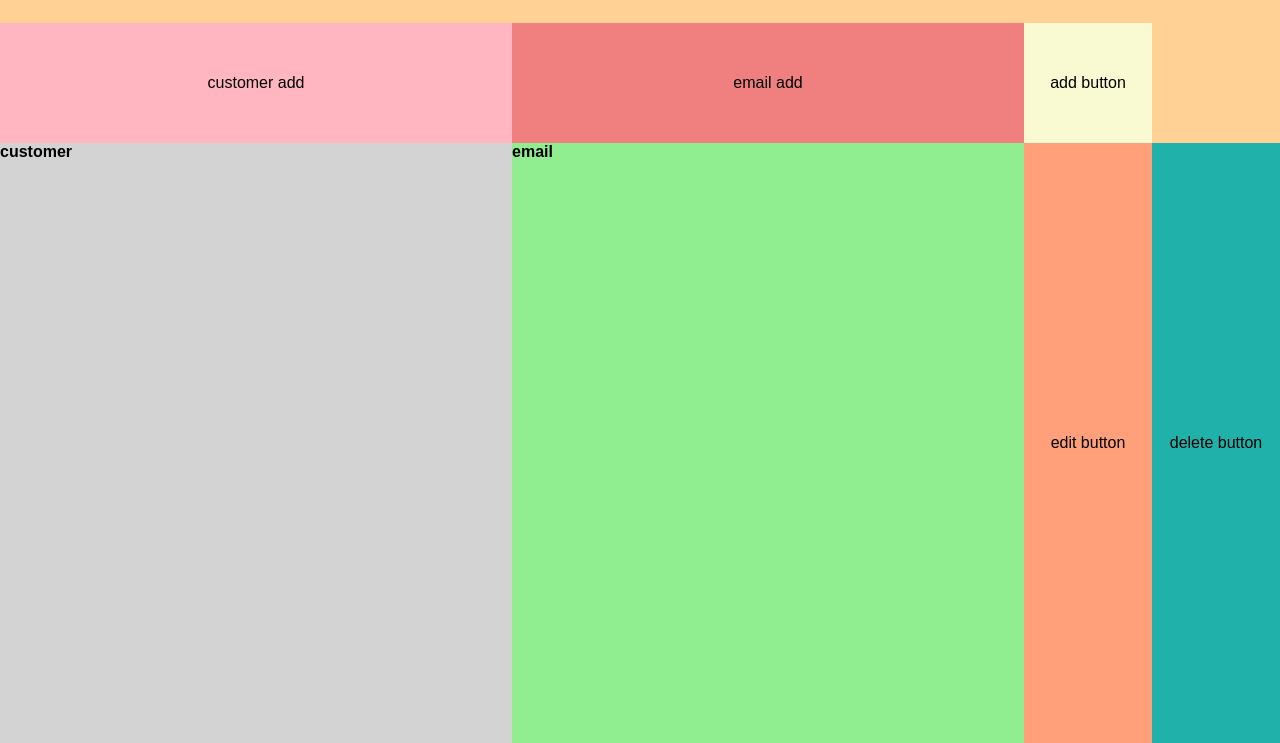
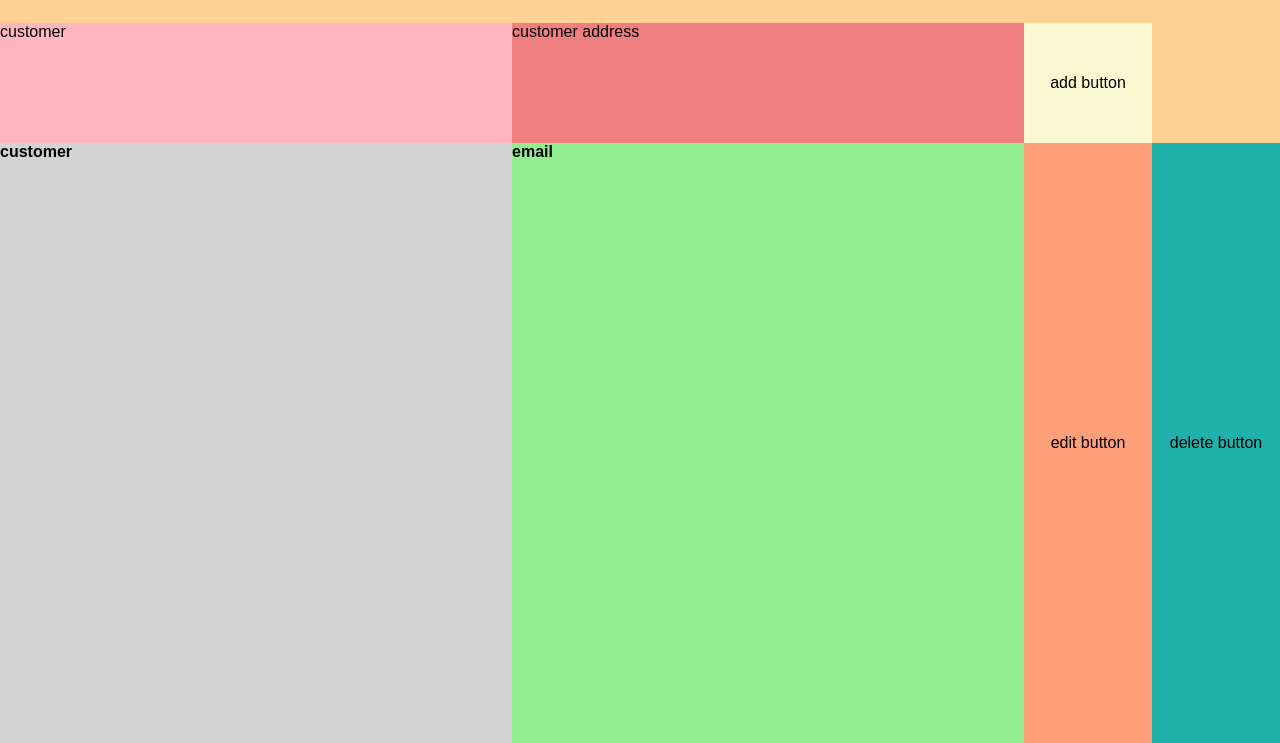
Before and after one commit to coding-island-js/mongodb-crud-mini-guide, a website: page index.html in a window 1280 px wide. Shown: the part 57-800 px from the top of the page. Drawn offline with Linux system fonts and the light colour scheme; no server answers.

Commit message:
updated html and css

```diff
--- a/index.html
+++ b/index.html
@@ -11,8 +11,8 @@
       <div class="header">
         <h2>mongodb crud mini-guide</h2>
       </div>
-      <div class="customer-add" id="customer-add">customer add</div>
-      <div class="email-add">email add</div>
+      <div class="customer-name" id="customer-name">customer</div>
+      <div class="customer-address" id="customer-address">customer address</div>
       <div class="add-button">add button</div>
       <div class="customer-list" id="customer-list"><h4>customer</h4></div>
       <div class="email-list" id="email-list"><h4>email</h4></div>
--- a/style.css
+++ b/style.css
@@ -26,24 +26,16 @@
   justify-content: center;
 }
 
-.customer-add {
+.customer-name {
   grid-column: 1 / 2;
   grid-row: 2 / 3;
-  text-align: center;
   background: lightpink;
-  display: flex;
-  align-items: center;
-  justify-content: center;
 }
 
-.email-add {
+.customer-address {
   grid-column: 2 / 3;
   grid-row: 2 / 3;
-  text-align: center;
   background: lightcoral;
-  display: flex;
-  align-items: center;
-  justify-content: center;
 }
 
 .add-button {
```
